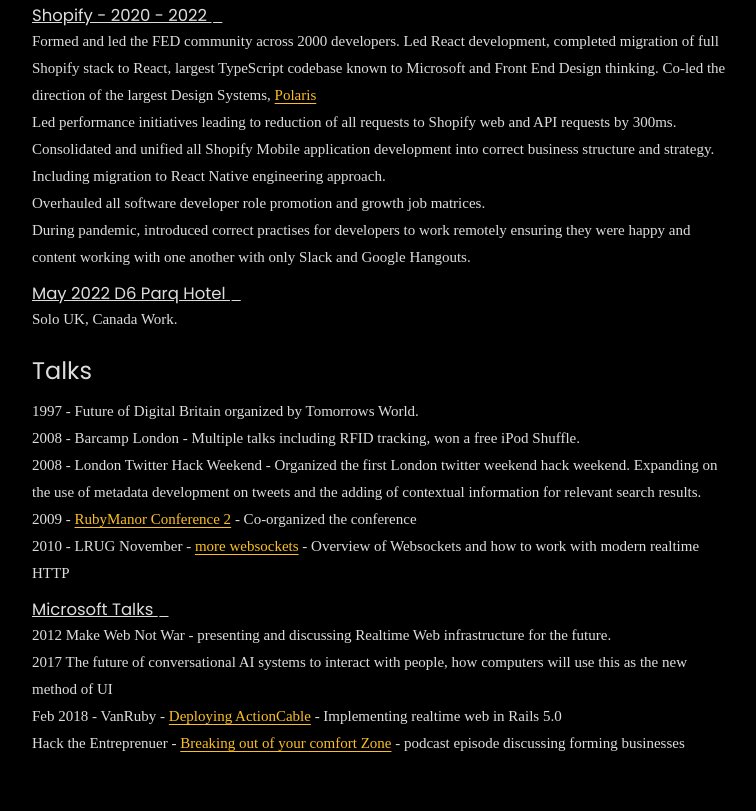
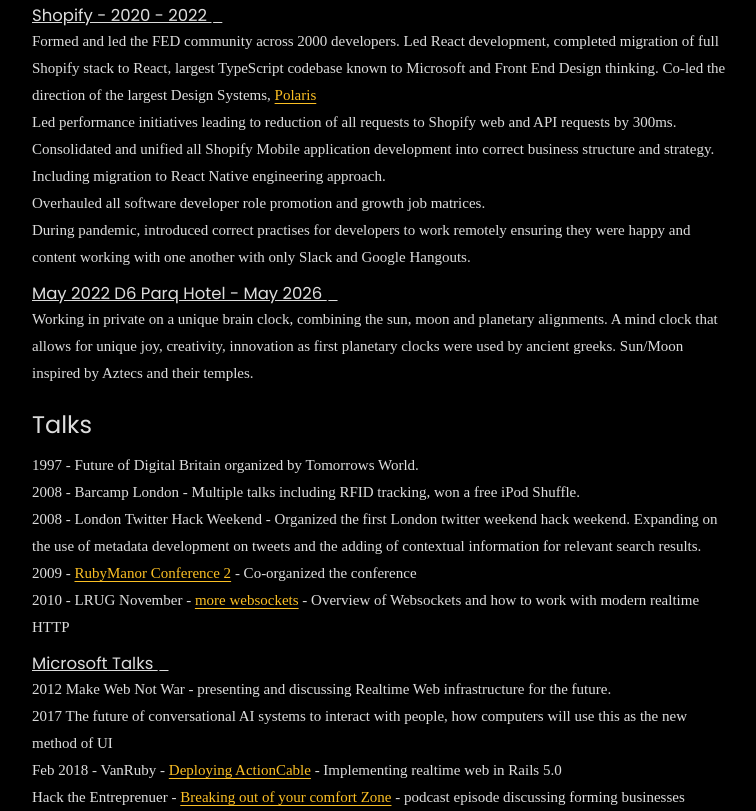
Before and after one commit to kalvir-sandhu/kalvweb, an Eleventy site: page cv/index.md in a window 1280 px wide. Shown: the part 4240-5051 px from the top of the page, without its empty margins (258-1014 px from the left). Before the commit the page ends 4997 px from the top, so only its background shows below. Built offline with nearby package versions, Linux system fonts and the light colour scheme; Eleventy itself is replaced by a stand-in of ours; files that its build step writes are made by us from their sources; a web font is replaced by a local one.

Commit message:
not dead

```diff
--- a/cv/index.md
+++ b/cv/index.md
@@ -158,8 +158,8 @@
 
 During pandemic, introduced correct practises for developers to work remotely ensuring they were happy and content working with one another with only Slack and Google Hangouts.
 
-### May 2022 D6 Parq Hotel
-Solo UK, Canada Work.
+### May 2022 D6 Parq Hotel - May 2026
+Working in private on a unique brain clock, combining the sun, moon and planetary alignments. A mind clock that allows for unique joy, creativity, innovation as first planetary clocks were used by ancient greeks. Sun/Moon inspired by Aztecs and their temples.
 
 # Talks
 1997 - Future of Digital Britain organized by Tomorrows World.
```
